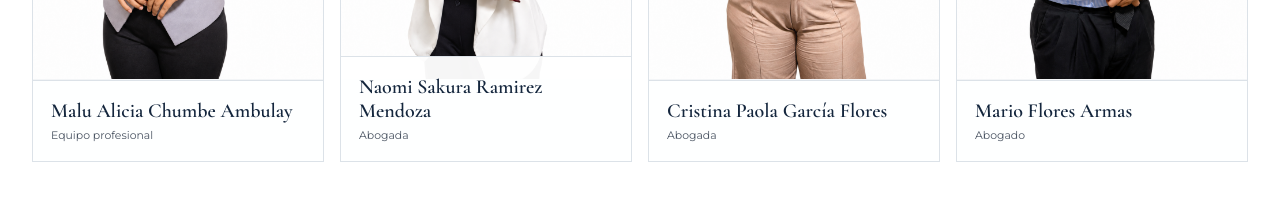
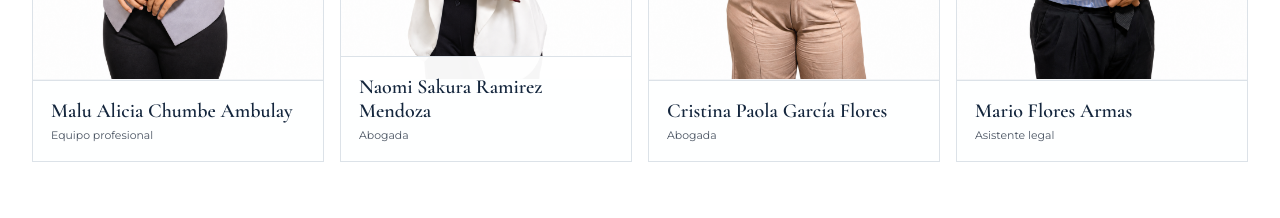
Before and after one commit to Carhuajulca/ratio-iuris, a React (Vite) app: page / in a window 1280 px wide. Shown: the part 3880-4098 px from the top of the page. Built offline with nearby package versions, Linux system fonts and the light colour scheme.

Commit message:
Corrigiendo rol

```diff
--- a/src/data.ts
+++ b/src/data.ts
@@ -160,7 +160,7 @@ export const team = [
   { image: '/images/equipo-8498-fondo-blanco-logo.png', name: 'Malu Alicia Chumbe Ambulay', role: '', specialty: 'Equipo profesional', portrait: 'portrait-standard' },
   { image: '/images/equipo-8510-fondo-blanco-logo.png', name: 'Naomi Sakura Ramirez Mendoza', role: '', specialty: 'Abogada', portrait: 'portrait-standard' },
   { image: '/images/equipo-8499-fondo-blanco-logo.png', name: 'Cristina Paola García Flores', role: '', specialty: 'Abogada', portrait: 'portrait-standard' },
-  { image: '/images/equipo-8506-fondo-blanco-logo.png', name: 'Mario Flores Armas', role: '', specialty: 'Abogado', portrait: 'portrait-standard' },
+  { image: '/images/equipo-8506-fondo-blanco-logo.png', name: 'Mario Flores Armas', role: '', specialty: 'Asistente legal', portrait: 'portrait-standard' },
   { image: '/images/equipo-integrante-14-fondo-blanco-logo.png', name: 'Aris Mabel Davila Davila', role: '', specialty: 'Asistente administrativo', portrait: 'portrait-standard' },
   { image: '/images/abogado-dos-fondo-blanco-logo.png', name: 'Juan Diego Ríos Ramirez', role: '', specialty: 'Asistente legal', portrait: 'portrait-standard' },
   { image: '/images/equipo-8508-fondo-blanco-logo.png', name: 'Ariana Alessandra Valera Valles', role: '', specialty: 'Asistente legal', portrait: 'portrait-standard' },
```
